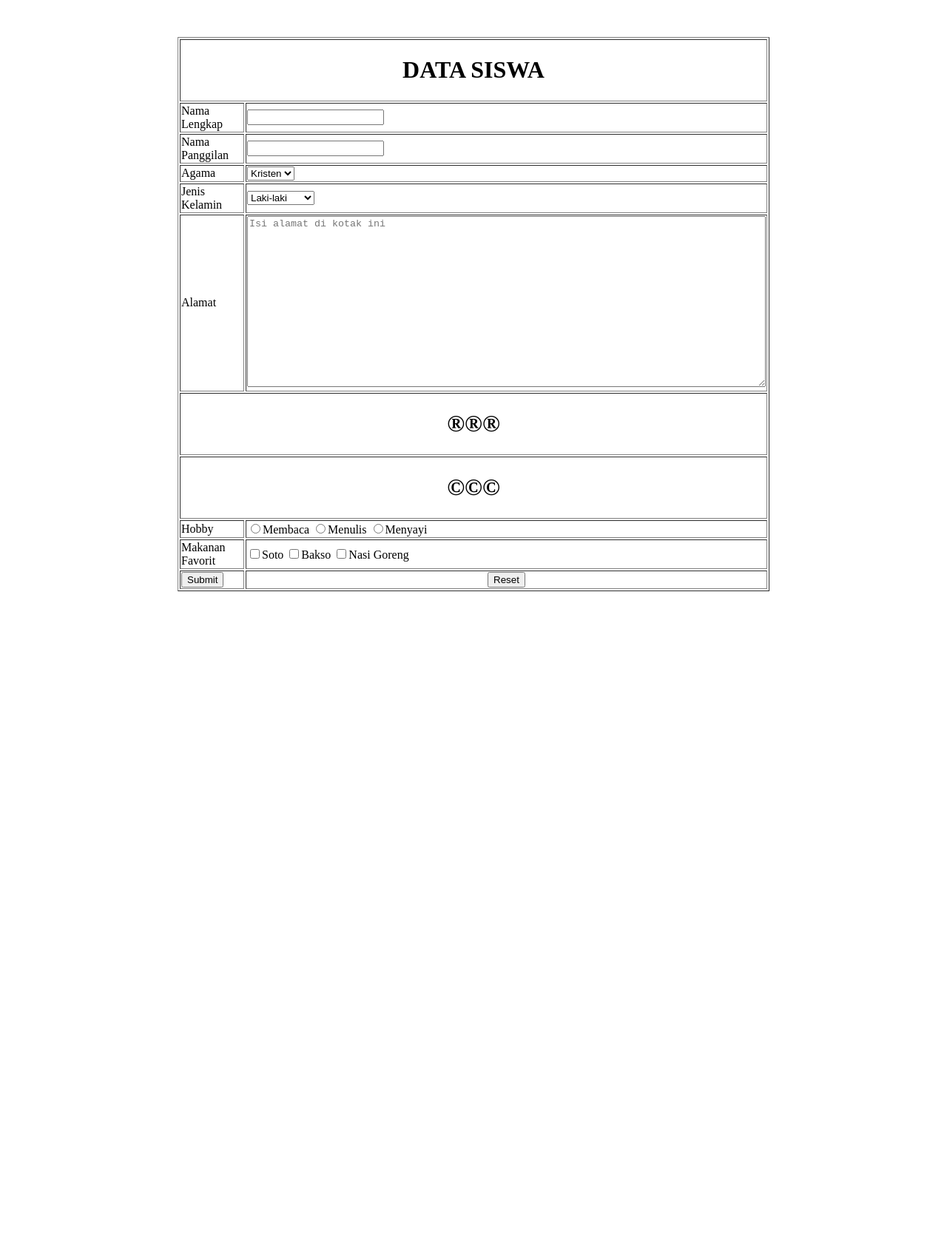
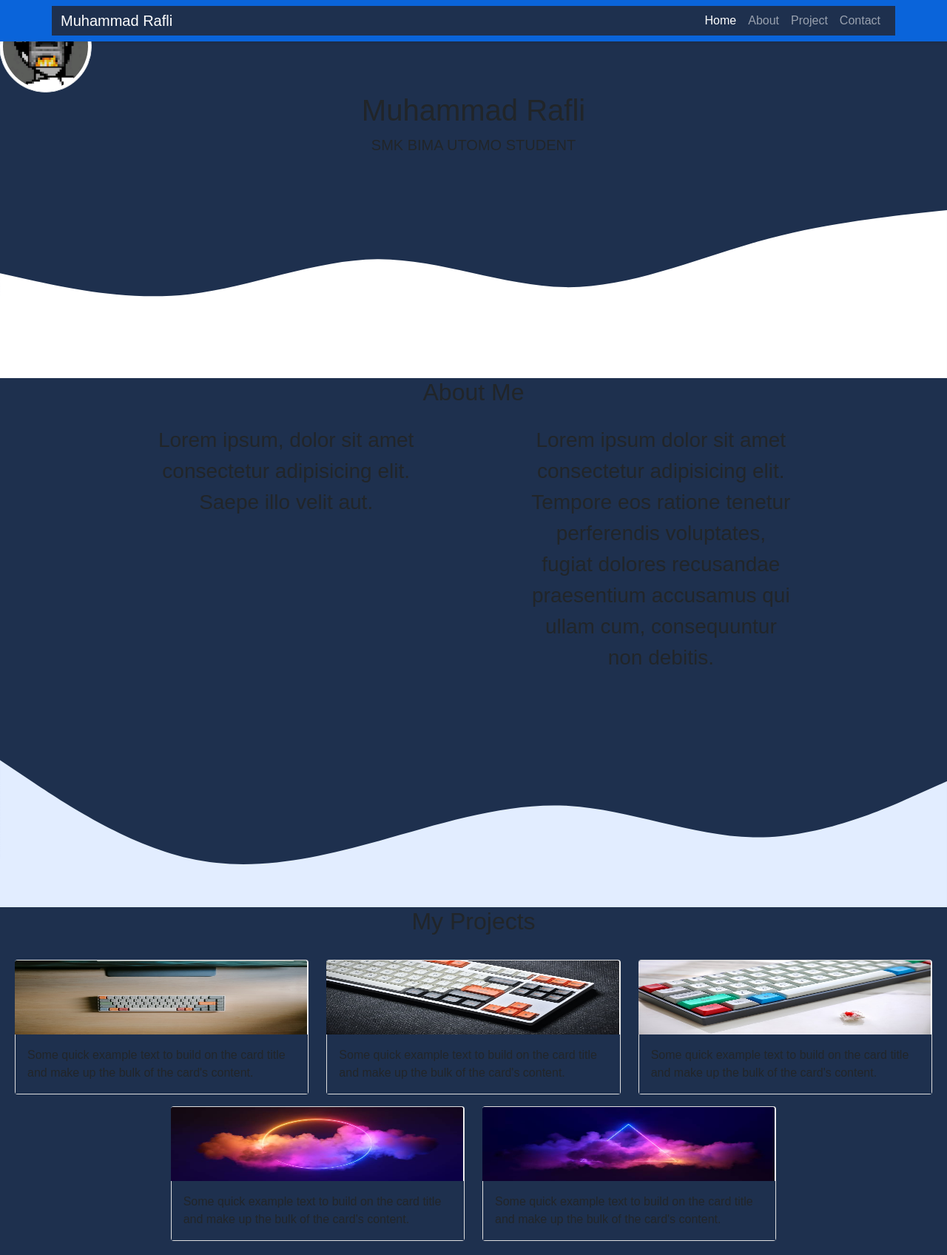
Before and after one commit to zensenhuat/Testing, a plain HTML site: page index.html in a window 1280 px wide. Shown: the top 1696 px of the page at 74% size. Before the commit the page ends 807 px from the top, so only its background shows below. Drawn offline with nearby package versions, Linux system fonts and the light colour scheme.

Commit message:
Update Page

```diff
--- a/index.html
+++ b/index.html
@@ -1,77 +1,170 @@
 <!DOCTYPE html>
 <html lang="en">
   <head>
-    <meta charset="UTF-8">
-    <meta http-equiv="X-UA-Compatible" content="IE=edge">
-    <meta name="viewport" content="width=device-width, initial-scale=1.0">
-    <title>Tugas Pertemuan Pertama</title>
+    <meta charset="utf-8" />
+    <meta name="viewport" content="width=device-width, initial-scale=1" />
+    <!--Bootstrap Css-->
+    <link href="https://cdn.jsdelivr.net/npm/bootstrap@5.1.3/dist/css/bootstrap.min.css" rel="stylesheet" integrity="sha384-1BmE4kWBq78iYhFldvKuhfTAU6auU8tT94WrHftjDbrCEXSU1oBoqyl2QvZ6jIW3" crossorigin="anonymous" />
+    <!--Bootstrap Icon-->
+    <link rel="stylesheet" href="https://cdn.jsdelivr.net/npm/bootstrap-icons@1.8.1/font/bootstrap-icons.css">
+
+    <!--My CSS-->
+    <link rel="stylesheet" href="style.css" />
+
+    <title>My Portfolio | Muhammad Rafli</title>
   </head>
-<body>
-    <div style="display: flex; justify-content: center; margin-top:50px;">
+  <body id="home">
+    <!--Navbar-->
+    <nav class="navbar navbar-expand-lg navbar-dark shadow-sm navbar fixed-top" style="background-color: #0a64da">
+      <div class="container">
+        <a class="navbar-brand" href="#">Muhammad Rafli</a>
+        <button class="navbar-toggler" type="button" data-bs-toggle="collapse" data-bs-target="#navbarNav" aria-controls="navbarNav" aria-expanded="false" aria-label="Toggle navigation">
+          <span class="navbar-toggler-icon"></span>
+        </button>
+        <div class="collapse navbar-collapse" id="navbarNav">
+          <ul class="navbar-nav ms-auto">
+            <li class="nav-item">
+              <a class="nav-link active" aria-current="page" href="#home">Home</a>
+            </li>
+            <li class="nav-item">
+              <a class="nav-link" href="#About">About</a>
+            </li>
+            <li class="nav-item">
+              <a class="nav-link" href="#projects">Project</a>
+            </li>
+            <li class="nav-item">
+              <a class="nav-link" href="#contact">Contact</a>
+            </li>
+          </ul>
+        </div>
+      </div>
+    </nav>
+    <!--Akhir Navbar-->
+
+    <!--Jumbotron-->
+    <section class="jumbotron text-center">
+      <img src="img/contoh.jpg" alt="Contoh" width="200"
+      class="rounded-circle img-thumbnail color "/>
+      <h1><class="display-4">Muhammad Rafli</h1>
+      <p class="lead">SMK BIMA UTOMO STUDENT</p>
+      <svg xmlns="http://www.w3.org/2000/svg" viewBox="0 0 1440 320"><path fill="#fff" fill-opacity="1" d="M0,160L48,170.7C96,181,192,203,288,192C384,181,480,139,576,138.7C672,139,768,181,864,181.3C960,181,1056,139,1152,112C1248,85,1344,75,1392,69.3L1440,64L1440,320L1392,320C1344,320,1248,320,1152,320C1056,320,960,320,864,320C768,320,672,320,576,320C480,320,384,320,288,320C192,320,96,320,48,320L0,320Z"></path></svg>
+    </section>
+    <!--Akhir Jumbotron-->
+
+    <!--About-->
+    <section id="About">
+        <div class="container">
+            <div class="row text-center mb-3">
+                <div class="col">
+                    <h2>About Me</h2>
+                </div>
+            </div>
+            <div class="row justify-content-evenly fs-3 text-center">
+                <div class="col-md-4 mb-3">
+                    <p>Lorem ipsum, dolor sit amet consectetur adipisicing elit. Saepe illo velit aut.</p>
+                </div>
+                <div class="col-md-4 mb-3">
+                    <p>Lorem ipsum dolor sit amet consectetur adipisicing elit. Tempore eos ratione tenetur perferendis voluptates, fugiat dolores recusandae praesentium accusamus qui ullam cum, consequuntur non debitis.</p>
+                </div>
+            </div>
+        </div>
+        <svg xmlns="http://www.w3.org/2000/svg" viewBox="0 0 1440 320"><path fill="#e2edff" fill-opacity="1" d="M0,96L48,128C96,160,192,224,288,245.3C384,267,480,245,576,218.7C672,192,768,160,864,165.3C960,171,1056,213,1152,213.3C1248,213,1344,171,1392,149.3L1440,128L1440,320L1392,320C1344,320,1248,320,1152,320C1056,320,960,320,864,320C768,320,672,320,576,320C480,320,384,320,288,320C192,320,96,320,48,320L0,320Z"></path></svg>
+    </section>
+    <!--Akhir About-->
+
+    <!--Project-->
+    <section id="projects">
+      <div class="cotainer">
+        <div class="row text-center">
+          <div class="col">
+            <h2>My Projects</h2>
+          </div>
+        </div>
+        <div class="row mt-4 ms-2 me-2 justify-content-center">
+          <div class="col-md-4 mb-3">
+            <div class="card">
+            <img src="img/gambar1 (1).jpg"class="card-img-top" alt="Gambar 1">
+              <div class="card-body">
+                <p class="card-text">Some quick example text to build on the card title and make up the bulk of the card's content.</p>
+              </div>
+            </div>
+          </div>
+          <div class="col-md-4 mb-3">
+            <div class="card">
+              <img src="img/gambar1 (2).jpg" class="card-img-top" alt="Gambar 2">
+              <div class="card-body">
+                <p class="card-text">Some quick example text to build on the card title and make up the bulk of the card's content.</p>
+              </div>
+            </div>
+          </div>
+          <div class="col-md-4 mb-3">
+            <div class="card">
+              <img src="img/gambar1 (3).jpg" class="card-img-top" alt="Gambar 3">
+              <div class="card-body">
+                <p class="card-text">Some quick example text to build on the card title and make up the bulk of the card's content.</p>
+              </div>
+            </div>
+          </div>
+          <div class="col-md-4 mb-3">
+            <div class="card">
+              <img src="img/gambar4.jpg" class="card-img-top" alt="Gambar 4">
+              <div class="card-body">
+                <p class="card-text">Some quick example text to build on the card title and make up the bulk of the card's content.</p>
+              </div>
+            </div>
+          </div>
+          <div class="col-md-4 mb-3">
+            <div class="card">
+              <img src="img/gambar5.jpg" class="card-img-top" alt="Gambar 5">
+              <div class="card-body">
+                <p class="card-text">Some quick example text to build on the card title and make up the bulk of the card's content.</p>
+              </div>
+            </div>
+          </div>
+        </div>
+      </div>
+      <svg xmlns="http://www.w3.org/2000/svg" viewBox="0 0 1440 320"><path fill="#ffffff" fill-opacity="1" d="M0,160L48,138.7C96,117,192,75,288,96C384,117,480,203,576,213.3C672,224,768,160,864,122.7C960,85,1056,75,1152,96C1248,117,1344,171,1392,197.3L1440,224L1440,320L1392,320C1344,320,1248,320,1152,320C1056,320,960,320,864,320C768,320,672,320,576,320C480,320,384,320,288,320C192,320,96,320,48,320L0,320Z"></path></svg>
+    </section>
+    <!--Akhir Project-->
+    <!--Contact-->
+    <section id="contact">
+      <div class="container">
+        <div class="row text-center mb-3">
+          <div class="col">
+            <h2>Contact Me</h2>
+          </div>
+        </div>
+        <div class="row justify-content-center">
+          <div class="col-md-6">
             <form>
-        <table border="1" style="width:800px;">
-            <tr><td colspan="2"><h1 style="text-align: center;">DATA SISWA</h1></td></tr>
-            <tr>
-                <td style="width: 180px;">Nama Lengkap</td>
-                <td><input type="nama" placeholder=""></td>
-            </tr>
-            <tr>
-                <td>Nama Panggilan</td>
-                <td><input type="text" name="np" placeholder=""></td>
-            </tr>
-            <tr>
-                <td><label for="agama">Agama</label></td>
-                <td>
-                    <select name="agama" id="agama">
-                    <option value="kristen">Kristen</option>
-                    <option value="hindu">Hindu</option>
-                    <option value="islam">Islam</option>
-                    <option value="budha">Budha</option>
-                    </select>
-                </td>
-            </tr>
-            <tr>
-                <td>
-                    <label for="sex">Jenis Kelamin</label>
-                    <td>
-                        <select name="sex" id="sex">
-                            <option value="man">Laki-laki</option>
-                            <option value="woman">Perempuan</option>
-                        </select>
-                    </td>
-                </td>
-            </tr>
-            <tr>
-                <td>Alamat</td>
-                <td><textarea name="alamat" cols="85" rows="15" placeholder="Isi alamat di kotak ini"></textarea></td>
-            </tr>
-            <tr>
-                <td colspan="2"><h1 style="text-align: center;">&#174&#174&#174</h1></td>
-            </tr>
-            <tr>
-                <td colspan="2"><h1 style="text-align: center;">&#169&#169&#169 </h1></td>
-            </tr>
-            <tr>
-                <td><label for="hobi">Hobby</label></td>
-                <td><input type="radio" id="membaca" name="hobi" value="membaca">Membaca
-                    <input type="radio" id="menulis" name="hobi" value="menulis">Menulis
-                    <input type="radio" id="menyanyi" name="hobi" value="menyanyi">Menyayi
-                </td>
-            </tr>
-            <tr>
-                <td><label for="mf">Makanan Favorit</label></td>
-                <td>
-                    <input type="checkbox" name="makanan" id="soto" value="soto">Soto
-                    <input type="checkbox" name="makanan" id="bakso" value="bakso">Bakso
-                    <input type="checkbox" name="makanan" id="nasgor" value="nasgor">Nasi Goreng
-                </td>
-            </tr>
-            <tr>
-                <td><input type="submit" name="submit" value="Submit"></td>
-                <td style="text-align: center;"><input type="reset" name="reset" value="Reset"></td>
-            </tr>
-        </table>
+              <div class="mb-3">
+                <label for="name" class="form-label">Nama Lengkap</label>
+                <input type="name" class="form-control" id="exampleInputEmail1" aria-describedby="name">
+              </div>
+              <div class="mb-3">
+                <label for="exampleInputEmail1" class="form-label">Email</label>
+                <input type="email" class="form-control" id="email" aria-describedby="email">
+              </div>
+              <div class="mb-3">
+                <label for="exampleFormControlTextarea1" class="form-label">Pesan</label>
+                <textarea class="form-control" id="exampleFormControlTextarea1" rows="3"></textarea>
+              </div>
+              <button type="submit" class="btn btn-primary">Submit</button>
+              </div>
             </form>
           </div>
+        </div>
+      </div>
+      <svg xmlns="http://www.w3.org/2000/svg" viewBox="0 0 1440 320"><path fill="#0a64da" fill-opacity="1" d="M0,192L48,176C96,160,192,128,288,133.3C384,139,480,181,576,186.7C672,192,768,160,864,165.3C960,171,1056,213,1152,224C1248,235,1344,213,1392,202.7L1440,192L1440,320L1392,320C1344,320,1248,320,1152,320C1056,320,960,320,864,320C768,320,672,320,576,320C480,320,384,320,288,320C192,320,96,320,48,320L0,320Z"></path></svg>
+    </section>
+    <!--Akhir Contact-->
+    <!--Footer-->
+    <footer class="text-white fw-bold text-center pb-3">
+      <p>Created with <i class="bi bi-heart-fill" style="color: red;"></i> by <a href="https://www.facebook.com/profile.php?id=100028098371144" class="text-white">Muhammad Rafli</a></p>
+    </footer>
+    <!--Akhir footer-->
+
+    <script src="https://cdn.jsdelivr.net/npm/bootstrap@5.1.3/dist/js/bootstrap.bundle.min.js"
+    integrity="sha384-ka7Sk0Gln4gmtz2MlQnikT1wXgYsOg+OMhuP+IlRH9sENBO0LRn5q+8nbTov4+1p" crossorigin="anonymous"></script>
   </body>
 </html>
```
Lines whose indentation alone changed are shown as unchanged.
